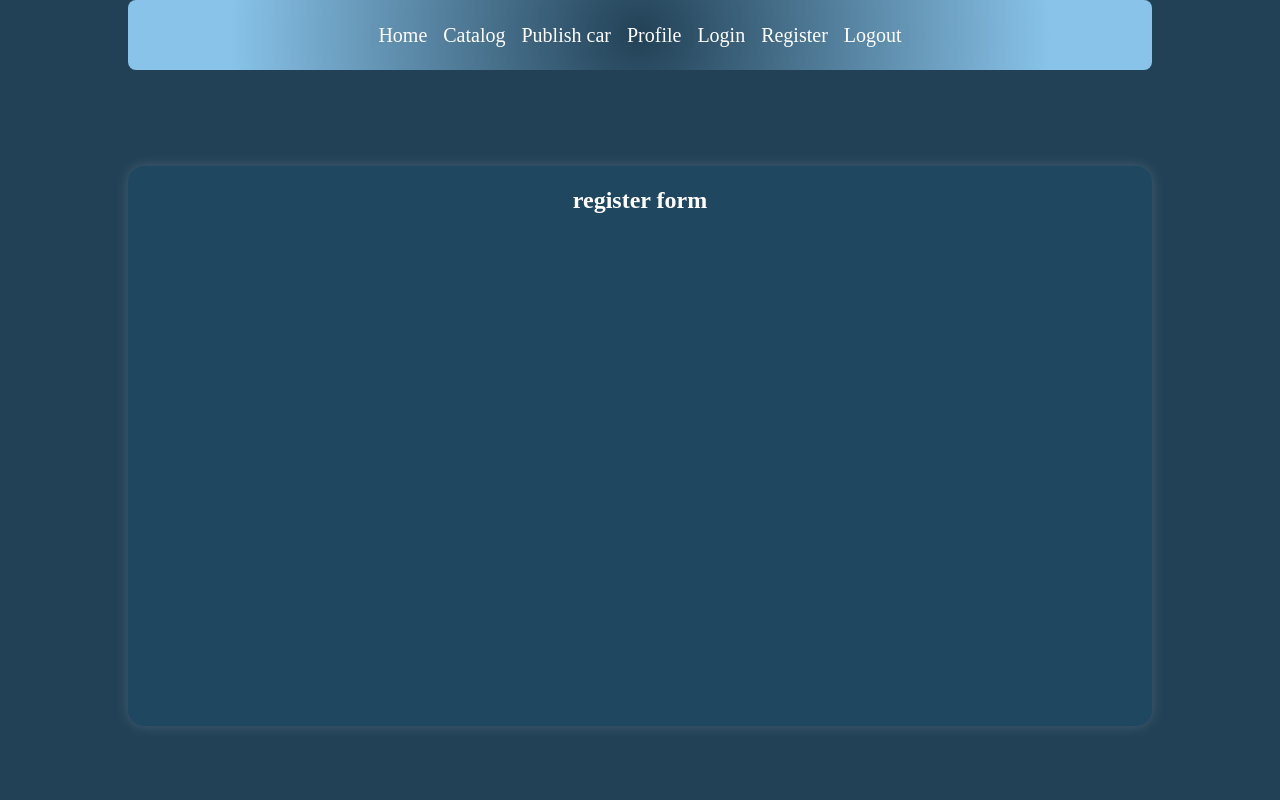
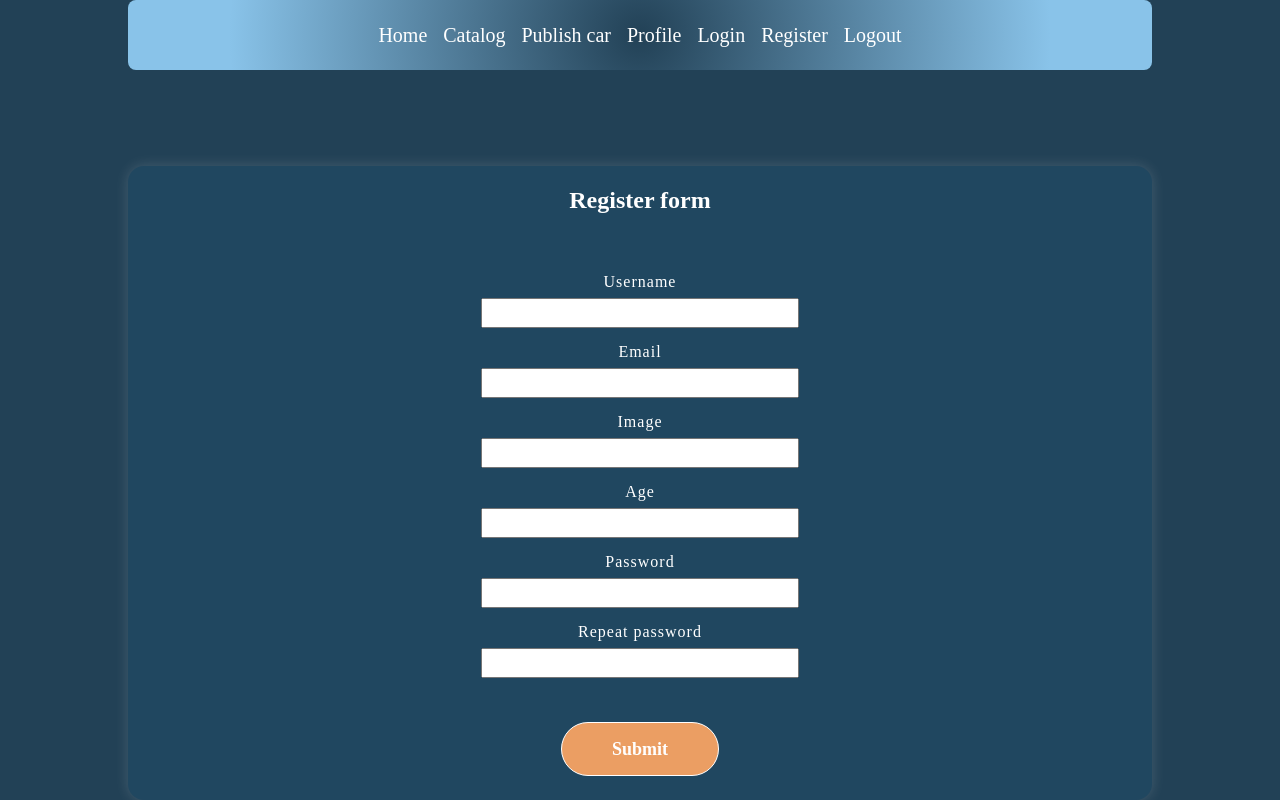
Before and after one commit to Dimo-Hristov/Auto-explorer, a React (Create React App) app in the folder client/: page /register in a window 1280 px wide. Built offline with nearby package versions, Linux system fonts and the light colour scheme.

Commit message:
add basic styles for form

```diff
--- a/client/src/components/RegisterPage/RegisterPage.js
+++ b/client/src/components/RegisterPage/RegisterPage.js
@@ -1,7 +1,28 @@
+import registerStyles from './registerPage.module.css'
+
 export const RegisterPage = () => {
     return (
-        <section>
-            <h1>register form</h1>
+        <section className={registerStyles}>
+            <h1>Register form</h1>
+
+            <form >
+                <label htmlFor="username">Username</label>
+                <input type="text" name="username" id="username" autoComplete="username" />
+                <label htmlFor="email">Email</label>
+                <input type="text" name="email" id="email" autoComplete="email" />
+                <label htmlFor="imageUrl">Image</label>
+                <input type="text" name="imageUrl" id="imageUrl" autoComplete="image" />
+                <label htmlFor="age">Age</label>
+                <input type="number" name="age" id="age" autoComplete="age" />
+                <label htmlFor="username">Password</label>
+                <input type="password" name="password" id="password" autoComplete="password" />
+                <label htmlFor="username">Repeat password</label>
+                <input type="password" name="rePassword" id="rePassword" autoComplete="password" />
+
+                <input type="submit" value='Submit' className='submitButton' />
+            </form>
+
+
         </section>
     )
 }
--- /dev/null
+++ b/client/src/components/RegisterPage/registerPage.module.css
@@ -0,0 +1,9 @@
+label{
+    padding: 4px;
+    letter-spacing: 1px;
+}
+
+input{
+    margin-bottom: 8px;
+    width: 40%;
+}
--- a/client/src/global.css
+++ b/client/src/global.css
@@ -26,6 +26,33 @@ ol {
   list-style: none;
   padding: 0px;
   margin: 0px;
+}
+/* set forms basic style */
+
+form{
+  margin-top: 3em;
+  display: flex;
+  flex-direction: column;
+  align-items: center;
+  justify-content: center;
+  width: 80%;
+}
+
+form .submitButton{
+  margin-top: 2em;
+  height: 3em;
+  width: 20%;
+  border-radius: 2em;
+  background-color: rgb(235, 158, 99);
+  font-size: 18px;
+  font-weight: 700;
+  border: 1px solid white;
+  color: white;
+}
+
+form .submitButton:hover{
+  cursor: pointer;
+  background-color: rgb(243, 181, 134);
 }
 
 
@@ -64,7 +91,13 @@ section{
   border-radius: 16px;
   box-shadow: 0 0 14px rgba(255, 255, 255, 0.155);
   text-align: center;
+  display: flex;
+  align-items: center;
+  flex-wrap: nowrap;
+  flex-direction: column;
 }
+
+
 
 /* A elements that don't have a class get default styles */
 a:not([class]) {
```
